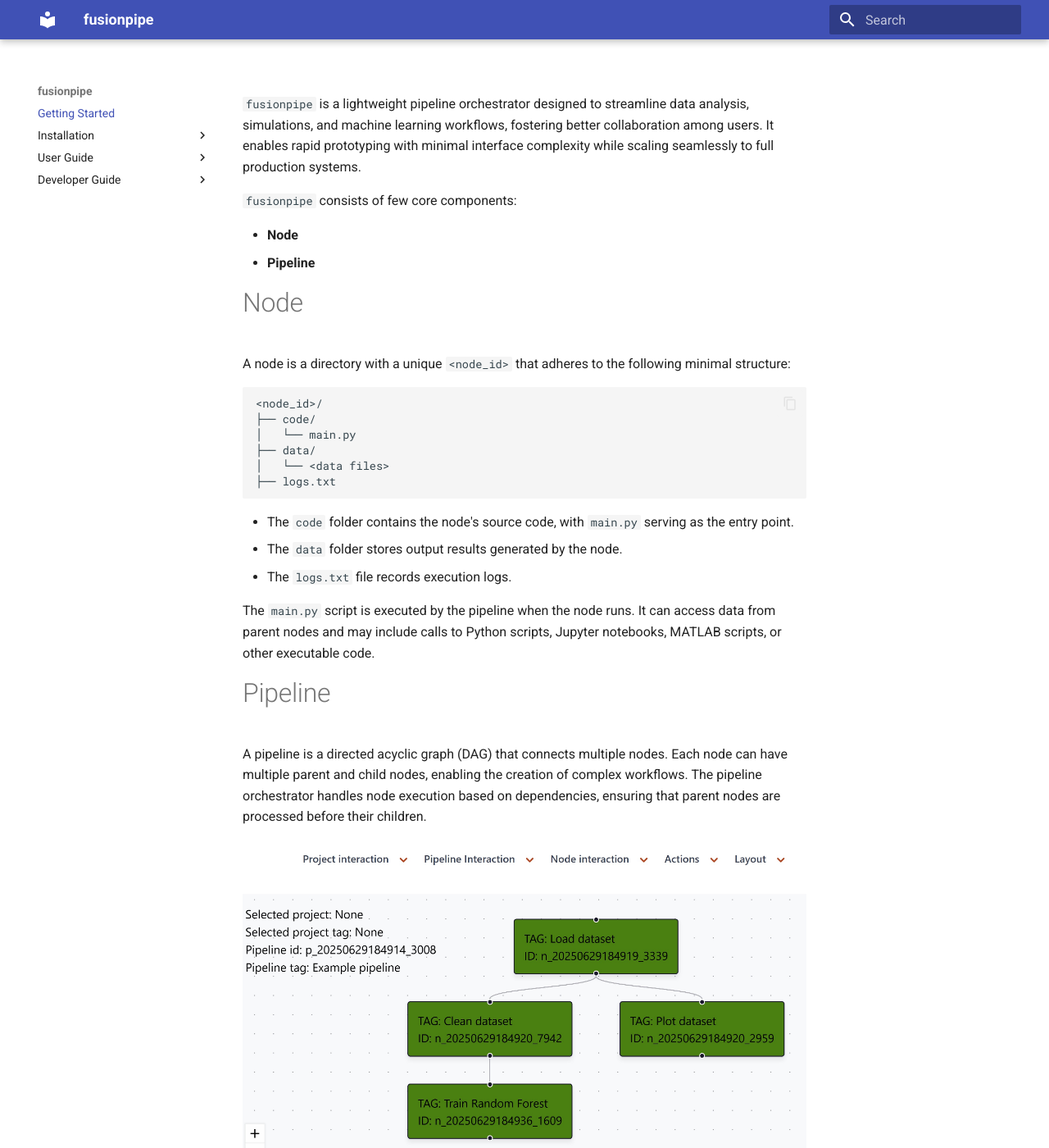
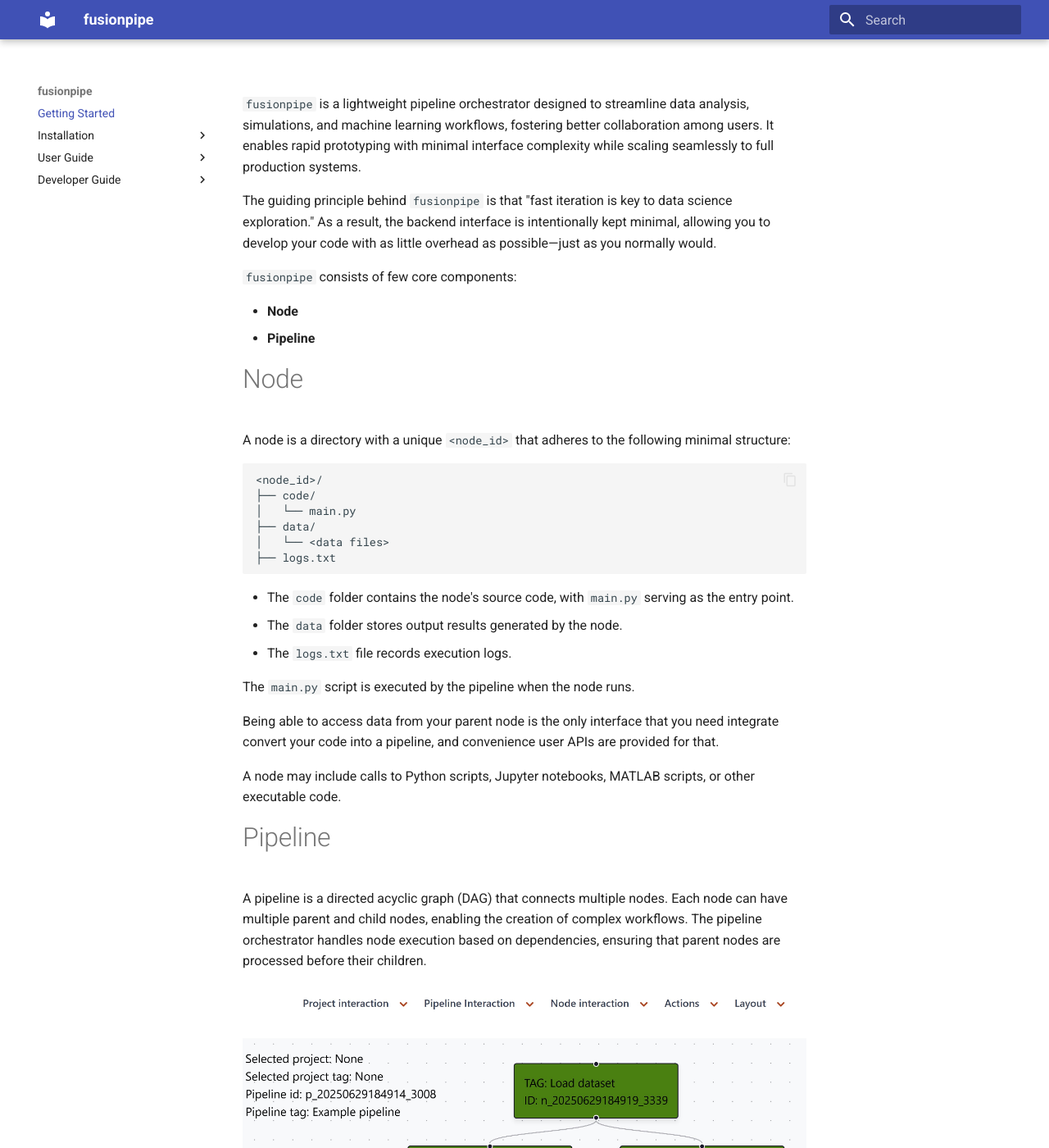
Before and after one commit to francescocarpanese/fusionpipe, an MkDocs documentation site: the page built from docs/docs/intro.md, in a window 1280 px wide and 1400 px high. Shown: the whole window at 82% size. Built offline with MkDocs 1.6.1 and Material for MkDocs 9.7.7, drawn with Linux system fonts in a browser that asks for light colours.

Commit message:
improve introducation documentaiton

```diff
--- a/docs/docs/intro.md
+++ b/docs/docs/intro.md
@@ -1,4 +1,6 @@
 `fusionpipe` is a lightweight pipeline orchestrator designed to streamline data analysis, simulations, and machine learning workflows, fostering better collaboration among users. It enables rapid prototyping with minimal interface complexity while scaling seamlessly to full production systems.
+
+The guiding principle behind `fusionpipe` is that "fast iteration is key to data science exploration." As a result, the backend interface is intentionally kept minimal, allowing you to develop your code with as little overhead as possible—just as you normally would.
 
 `fusionpipe` consists of few core components:
 
@@ -21,7 +23,11 @@ A node is a directory with a unique `<node_id>` that adheres to the following mi
 - The `data` folder stores output results generated by the node.
 - The `logs.txt` file records execution logs.
 
-The `main.py` script is executed by the pipeline when the node runs. It can access data from parent nodes and may include calls to Python scripts, Jupyter notebooks, MATLAB scripts, or other executable code.
+The `main.py` script is executed by the pipeline when the node runs.
+
+Being able to access data from your parent node is the only interface that you need integrate convert your code into a pipeline, and convenience user APIs are provided for that.
+
+A node may include calls to Python scripts, Jupyter notebooks, MATLAB scripts, or other executable code.
 
 # Pipeline
 A pipeline is a directed acyclic graph (DAG) that connects multiple nodes. Each node can have multiple parent and child nodes, enabling the creation of complex workflows. The pipeline orchestrator handles node execution based on dependencies, ensuring that parent nodes are processed before their children.
```
